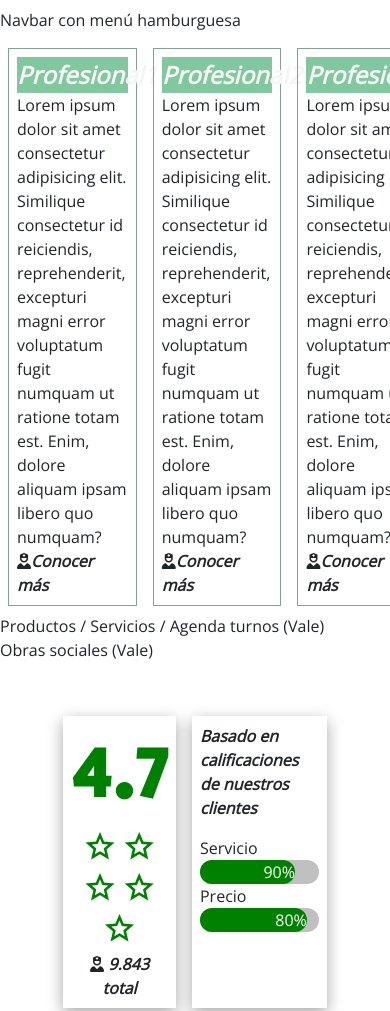
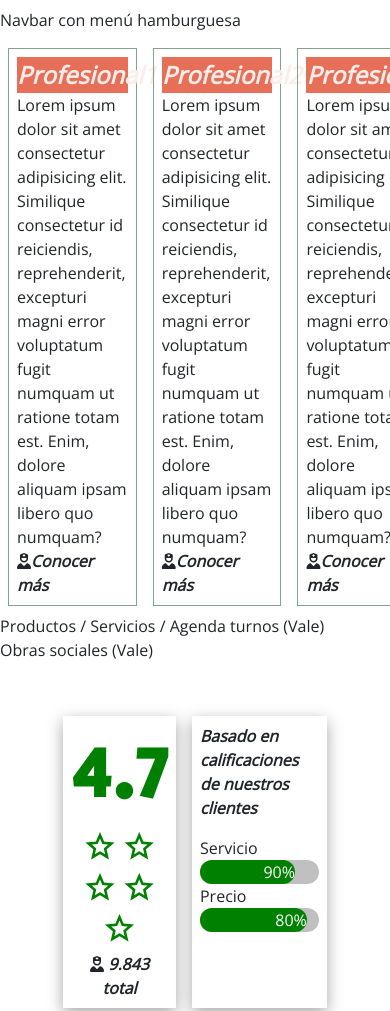
Before and after one commit to ernestodelisi/clinica.github.io, a plain HTML site: page index.html in a window 390 px wide. Shown: the top 1011 px of the page. Drawn offline with nearby package versions, Linux system fonts and the light colour scheme.

Commit message:
estilos con tres cortes

```diff
--- a/assets/css/style.css
+++ b/assets/css/style.css
@@ -9,8 +9,40 @@
   /* text-align: justify;  -- Sofi, te lo comente porque no me dejaba centrar un texto, si queres despues buscamos la forma.*/
 }
 
-@media screen {
+@media (max-width:768px){ /*tablet*/
 
+  .cardTitle{
+    background-color: #CDCB62;
+    color: #E7E458;
+    font-size: 1.5em;
+    font-style: italic;
+    font-weight: bold;
+    text-align: center;
+  }
+}
+
+@media (max-width:440px){ /*celular*/
+
+  .cardTitle{
+    background-color: #E76F58;
+    color: #FCEDEA;
+    font-size: 1.5em;
+    font-style: italic;
+    font-weight: bold;
+    text-align: center;
+  }
+ }
+
+@media (min-width:769px){ /*notebook*/
+
+  .cardTitle{
+    background-color: #58E760;
+    color: #EAFCEB;
+    font-size: 1.5em;
+    font-style: italic;
+    font-weight: bold;
+    text-align: center;
+  }
 }
 .carousel{
   display: flex;
@@ -23,15 +55,7 @@
   margin: 0.5em;
   box-sizing: border-box;
 }
-.cardTitle{
-  background-color: #81C89F;
-  color: whitesmoke;
-  font-size: 1.5em;
-  font-style: italic;
-  font-weight: bold;
-  text-align: center;
 
-}
 .cardFooter{
   font-style: italic;
   font-weight: bold;
```
